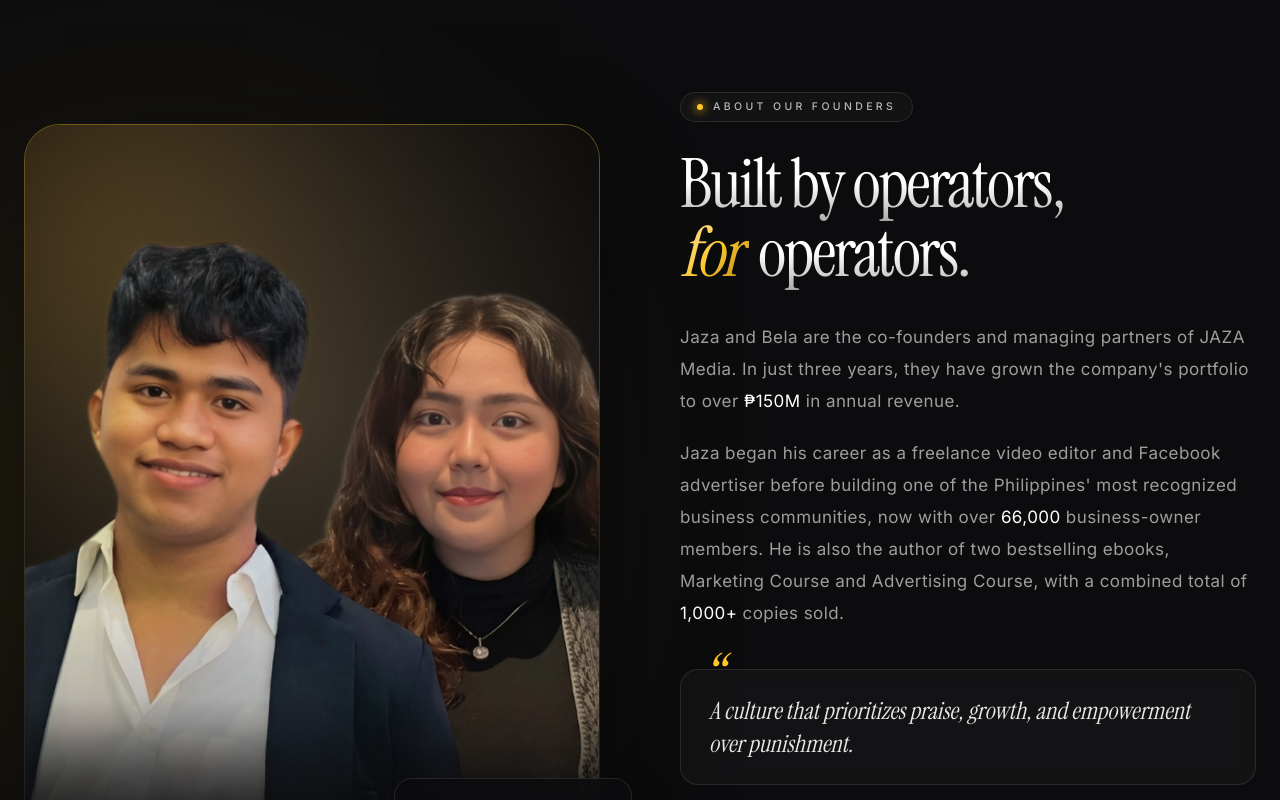
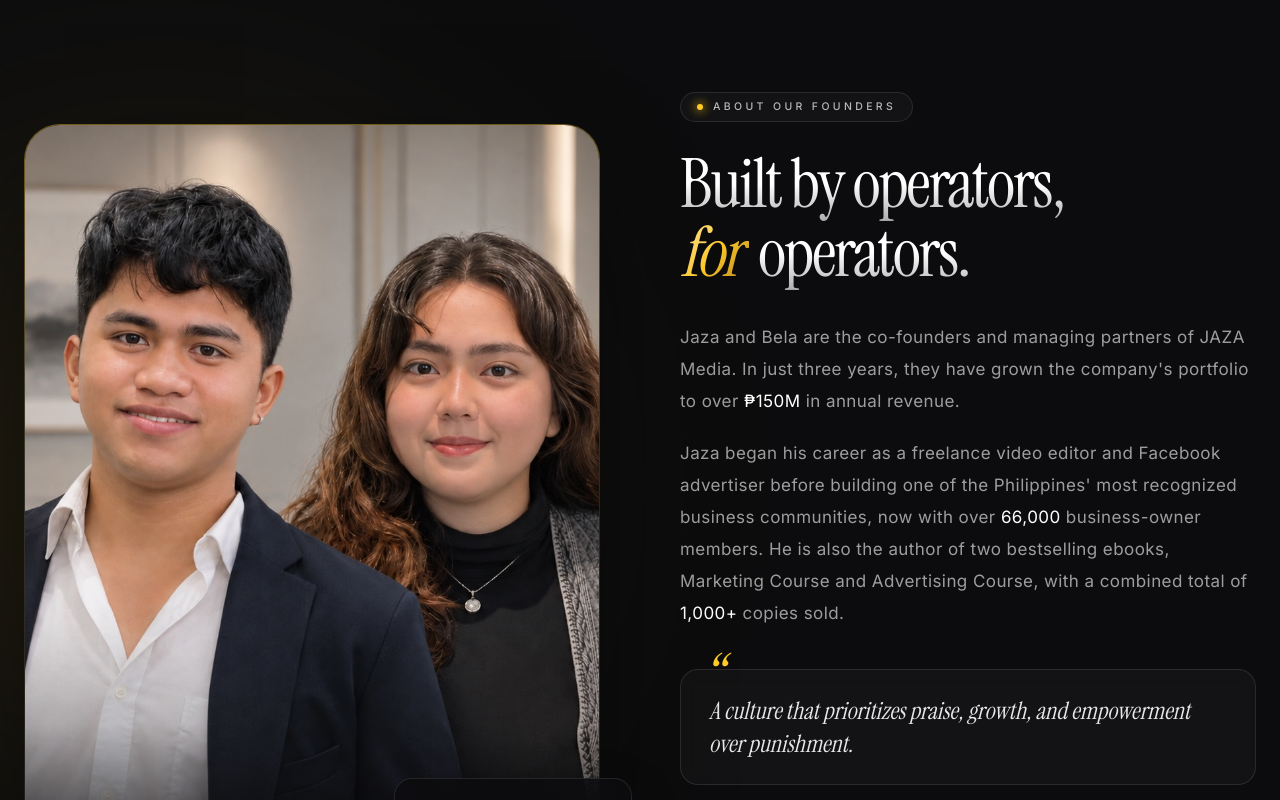
Before and after one commit to JAZA-Group-OS/jaza-media-site, a Next.js app: page / in a window 1280 px wide. Shown: the part 1840-2640 px from the top of the page. Built offline with nearby package versions, Linux system fonts and the light colour scheme; no server answers; a web font is replaced by a local one.

Commit message:
Founders: use professional office portrait

```diff
--- a/components/founders.tsx
+++ b/components/founders.tsx
@@ -18,11 +18,11 @@ export function Founders() {
           <div className="relative rounded-[36px] bg-gradient-to-b from-gold/40 via-white/10 to-white/5 p-px shadow-[0_40px_120px_-40px_rgba(0,0,0,0.9)]">
             <div className="relative aspect-[4/5] overflow-hidden rounded-[35px] bg-ink-soft">
               <Image
-                src="/about-the-form/founders-studio.jpg"
+                src="/about-the-form/founders-office.jpg"
                 alt="Jaza Sarmiento and Bela Capistrano, founders of JAZA Media"
                 fill
                 sizes="(min-width: 768px) 45vw, 100vw"
-                className="object-cover object-top transition duration-700 hover:scale-[1.02]"
+                className="object-cover object-[52%_center] transition duration-700 hover:scale-[1.02]"
               />
               {/* bottom vignette so the badge and card edge sit in the dark palette */}
               <div aria-hidden className="absolute inset-x-0 bottom-0 h-1/3 bg-gradient-to-t from-ink/80 via-ink/20 to-transparent" />
```
Also changed, not shown: public/about-the-form/founders-office.jpg (added).
